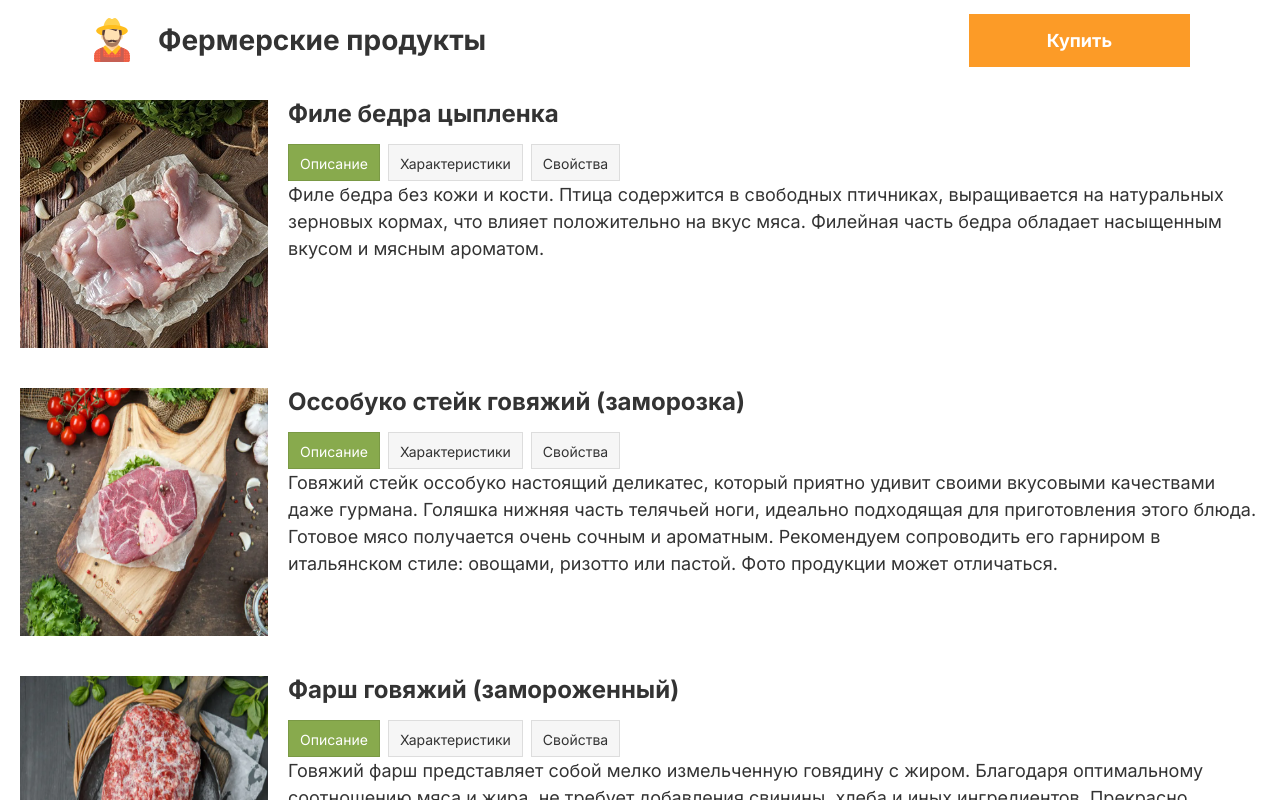
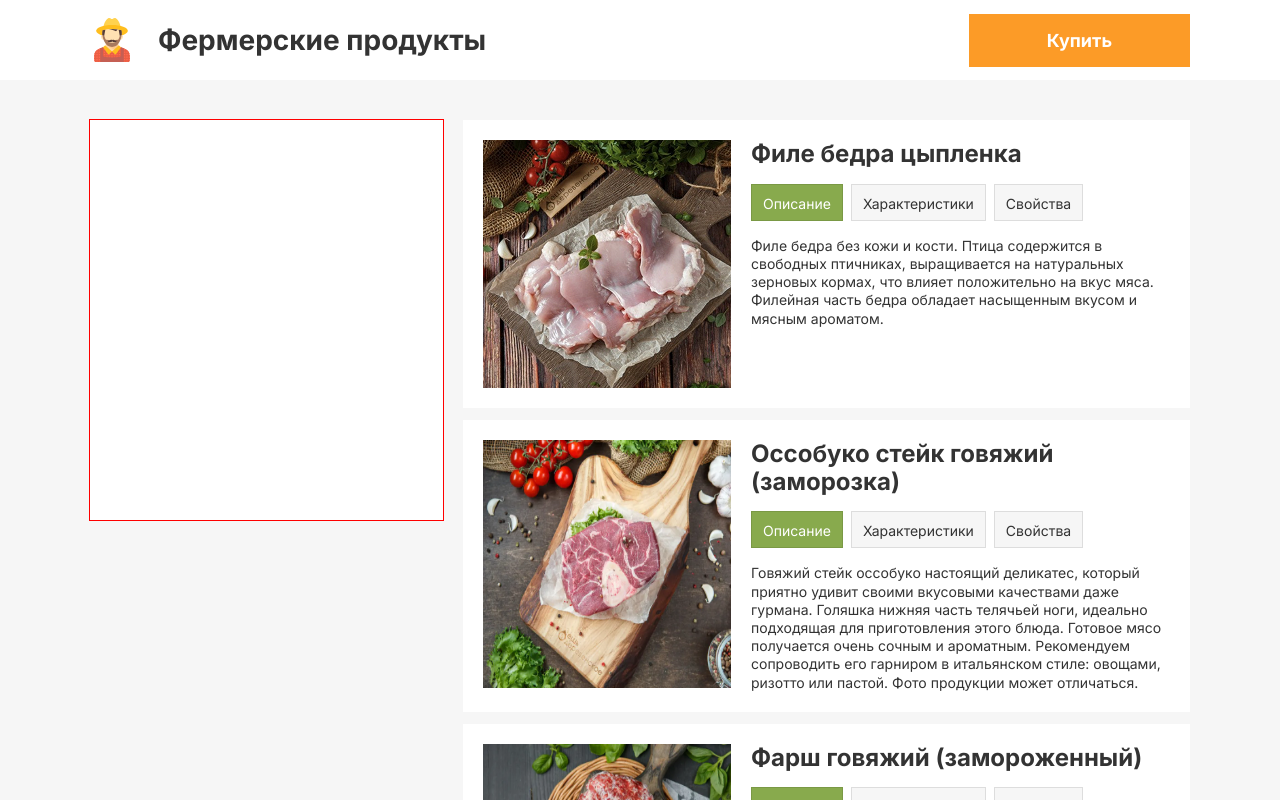
Before and after one commit to Chackmoole/farm-shop, a React (Create React App) app: page / in a window 1280 px wide. Shown: the top 800 px of the page. Built offline with nearby package versions, Linux system fonts and the light colour scheme.

Commit message:
Стилизация карточки товара (частично)

```diff
--- a/src/components/blocks/order-page/order-card/order-card-styled.js
+++ b/src/components/blocks/order-page/order-card/order-card-styled.js
@@ -4,6 +4,8 @@ export const StyledOrderCard = styled.div`
   display: flex;
   padding: 20px;
   gap: 20px;
+  width: 727px;
+  background: ${(props) => props.theme.colors.colorWhite};
 `;
 
 export const StyledOrderCardBox = styled.div``;
@@ -11,6 +13,7 @@ export const StyledOrderCardBox = styled.div``;
 export const StyledOrderCardTabs = styled.div`
   display: flex;
   gap: 8px;
+  margin-bottom: 16px;
 `;
 
 export const StyledOrderCardTab = styled.div`
--- a/src/components/blocks/order-page/order-card/order-card.jsx
+++ b/src/components/blocks/order-page/order-card/order-card.jsx
@@ -36,7 +36,9 @@ export const OrderCard = ({ title, description, image }) => {
             <Text variant="caption1">Свойства</Text>
           </StyledOrderCardTab>
         </StyledOrderCardTabs>
-        {activeTab === "description" ? <Text>{description}</Text> : null}
+        {activeTab === "description" ? (
+          <Text variant="caption1">{description}</Text>
+        ) : null}
       </StyledOrderCardBox>
     </StyledOrderCard>
   );
--- /dev/null
+++ b/src/components/blocks/order-page/order-filter/order-filter-styled.js
@@ -0,0 +1,8 @@
+import styled from "styled-components";
+
+export const StyledOrderFilter = styled.div`
+  width: 353px;
+  min-height: 400px;
+  background-color: ${(props) => props.theme.colors.colorWhite};
+  outline: 1px solid red;
+`;
--- /dev/null
+++ b/src/components/blocks/order-page/order-filter/order-filter.jsx
@@ -0,0 +1,5 @@
+import { StyledOrderFilter } from "./order-filter-styled";
+
+export const OrderFilter = () => {
+  return <StyledOrderFilter />;
+};
--- a/src/components/blocks/order-page/order-page-styled.js
+++ b/src/components/blocks/order-page/order-page-styled.js
@@ -1,3 +1,19 @@
 import styled from "styled-components";
 
-export const StyledOrderPage = styled.main``;
+export const StyledOrderPage = styled.main`
+  background-color: ${(props) => props.theme.colors.colorGray};
+  padding-top: 40px;
+  padding-bottom: 40px;
+`;
+
+export const StyledOrderPageBox = styled.div`
+  display: flex;
+  align-items: flex-start;
+  gap: 20px;
+`;
+
+export const StyledOrderCardWrapper = styled.div`
+  display: flex;
+  flex-direction: column;
+  gap: 12px;
+`;
--- a/src/components/blocks/order-page/order-page.jsx
+++ b/src/components/blocks/order-page/order-page.jsx
@@ -1,11 +1,20 @@
-import { StyledOrderPage } from "./order-page-styled";
+import {
+  StyledOrderCardWrapper,
+  StyledOrderPage,
+  StyledOrderPageBox,
+} from "./order-page-styled";
 import { OrderCard } from "./order-card/order-card";
 import { products } from "../../../mock/products-data";
+import { PageWrapper } from "../../layout/page-wrapper/page-wrapper";
+import { OrderFilter } from "./order-filter/order-filter";
 
 export const OrderPage = () => {
-  console.log(products[0].name);
   return (
     <StyledOrderPage>
+      <PageWrapper>
+        <StyledOrderPageBox>
+          <OrderFilter />
+          <StyledOrderCardWrapper>
             {products.map((item) => (
               <OrderCard
                 key={item.id}
@@ -14,6 +23,9 @@ export const OrderPage = () => {
                 image={item.image}
               />
             ))}
+          </StyledOrderCardWrapper>
+        </StyledOrderPageBox>
+      </PageWrapper>
     </StyledOrderPage>
   );
 };
--- a/src/styles.js
+++ b/src/styles.js
@@ -32,4 +32,7 @@ body {
   clip: rect(0 0 0 0);
   overflow: hidden;
 }
+  *
+  {box-sizing: border-box;}
+
 `;
```
Lines whose indentation alone changed are shown as unchanged.
